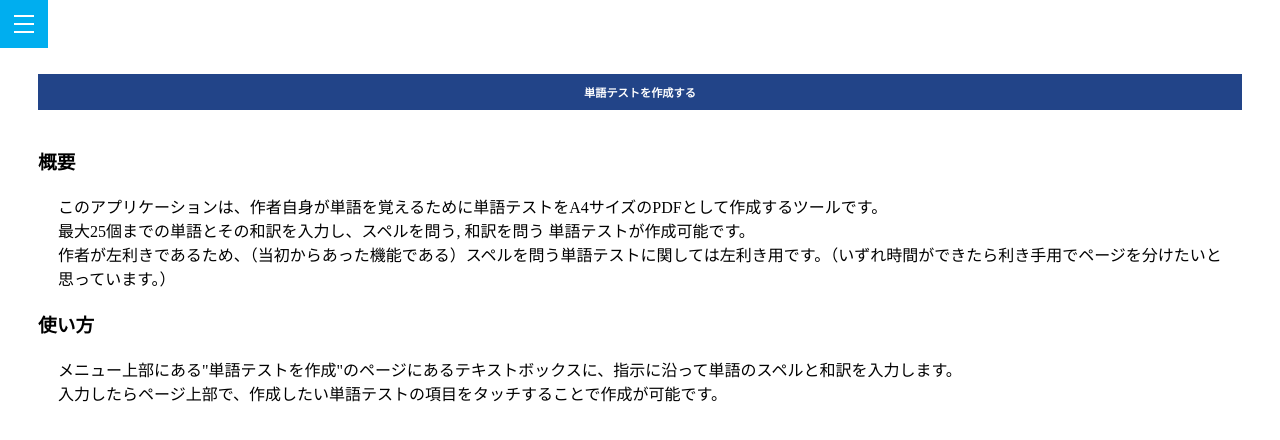
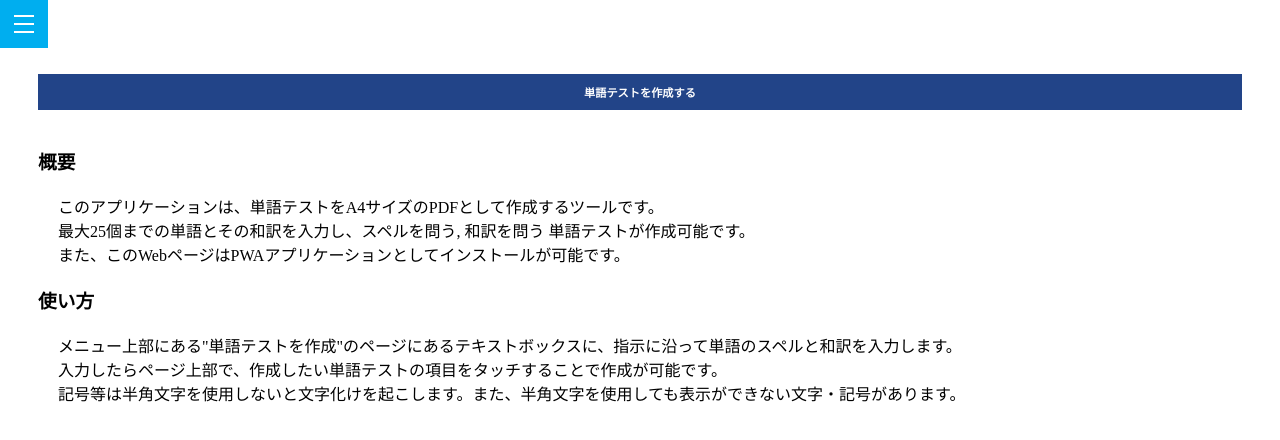
Before and after one commit to ryt-frkw/WTCT, a plain HTML site: page main.html in a window 1280 px wide. Drawn offline with Linux system fonts and the light colour scheme.

Commit message:
Update main.html

```diff
--- a/main.html
+++ b/main.html
@@ -27,9 +27,9 @@
         <button class="button1" type="button" id="runbut" onclick="location.href='index.html'">単語テストを作成する</button>
         <br><br>
         <h3>概要</h3>
-        <p>このアプリケーションは、作者自身が単語を覚えるために単語テストをA4サイズのPDFとして作成するツールです。<br>最大25個までの単語とその和訳を入力し、スペルを問う, 和訳を問う 単語テストが作成可能です。<br>作者が左利きであるため、（当初からあった機能である）スペルを問う単語テストに関しては左利き用です。（いずれ時間ができたら利き手用でページを分けたいと思っています。）</p>
+        <p>このアプリケーションは、単語テストをA4サイズのPDFとして作成するツールです。<br>最大25個までの単語とその和訳を入力し、スペルを問う, 和訳を問う 単語テストが作成可能です。<br>また、このWebページはPWAアプリケーションとしてインストールが可能です。</p>
         <h3>使い方</h3>
-        <p>メニュー上部にある"単語テストを作成"のページにあるテキストボックスに、指示に沿って単語のスペルと和訳を入力します。<br>入力したらページ上部で、作成したい単語テストの項目をタッチすることで作成が可能です。</p>
+        <p>メニュー上部にある"単語テストを作成"のページにあるテキストボックスに、指示に沿って単語のスペルと和訳を入力します。<br>入力したらページ上部で、作成したい単語テストの項目をタッチすることで作成が可能です。<br>記号等は半角文字を使用しないと文字化けを起こします。また、半角文字を使用しても表示ができない文字・記号があります。<br></p>
     </section>
 
 </body>
```
